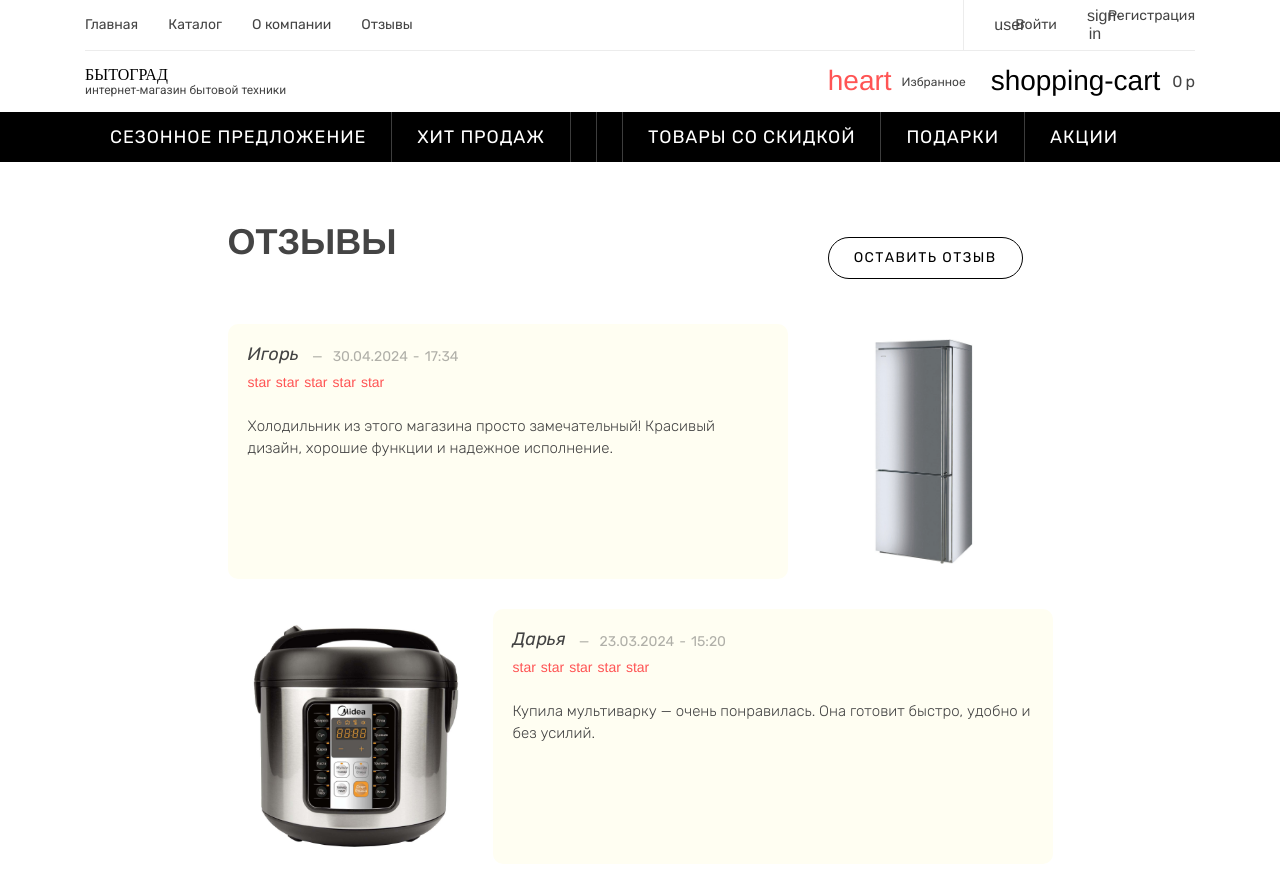
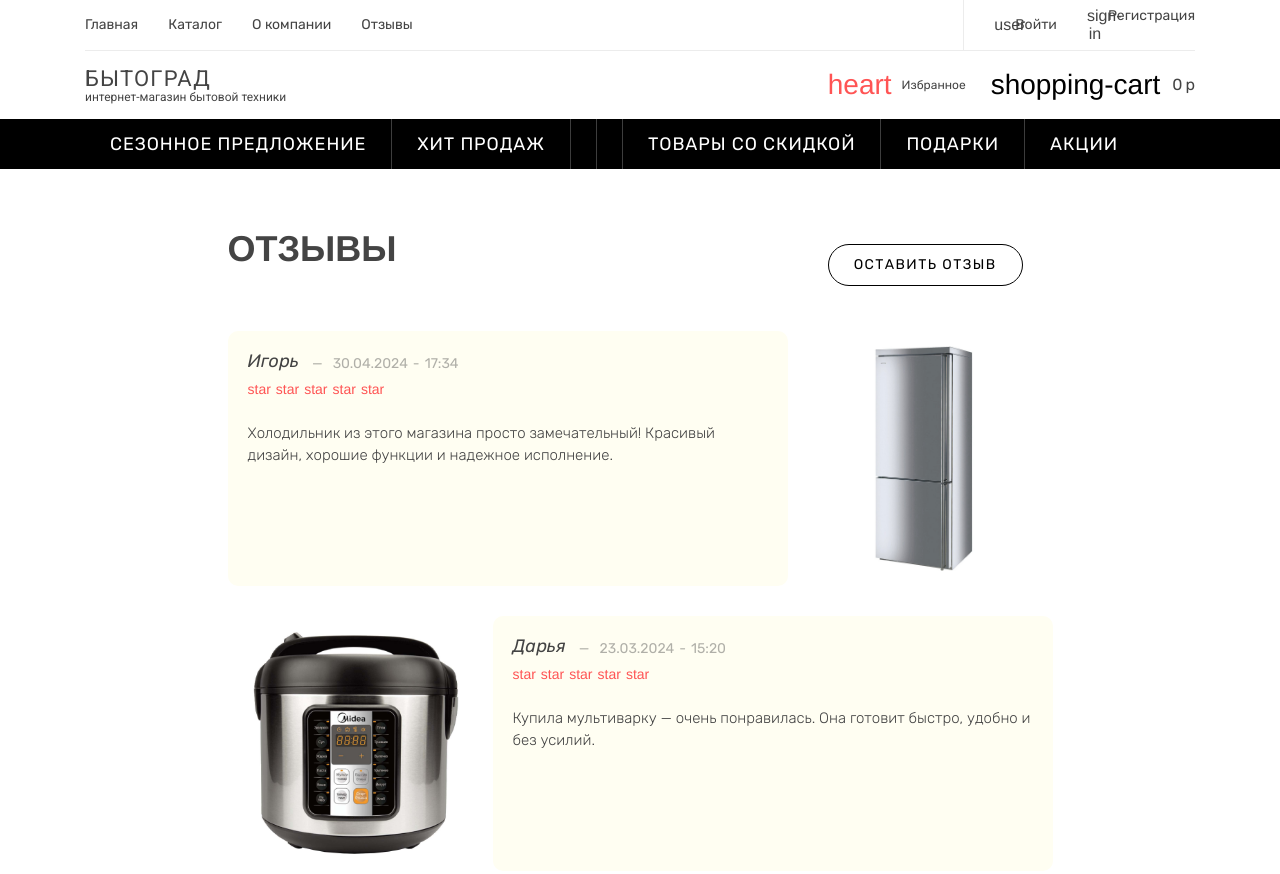
Before and after one commit to AntonShevv/Course_project, a plain HTML site: page reviews.html in a window 1280 px wide. Shown: the top 874 px of the page. Drawn offline with nearby package versions, Linux system fonts and the light colour scheme; a web font is replaced by a local one.

Commit message:
Update reviews.css

```diff
--- a/css/reviews.css
+++ b/css/reviews.css
@@ -237,6 +237,14 @@ header .text-wrap {
   position: relative;
   line-height: normal;
 }
+header  .text-wrap2 {
+    text-align: center;
+    font-family: "Roboto", Helvetica;
+    font-weight: 400;
+    color: #444444;
+    font-size: 22px;
+    letter-spacing: 1.2px;
+  }
 header .icons-container {
   display: -webkit-inline-box;
   display: -ms-inline-flexbox;
```
